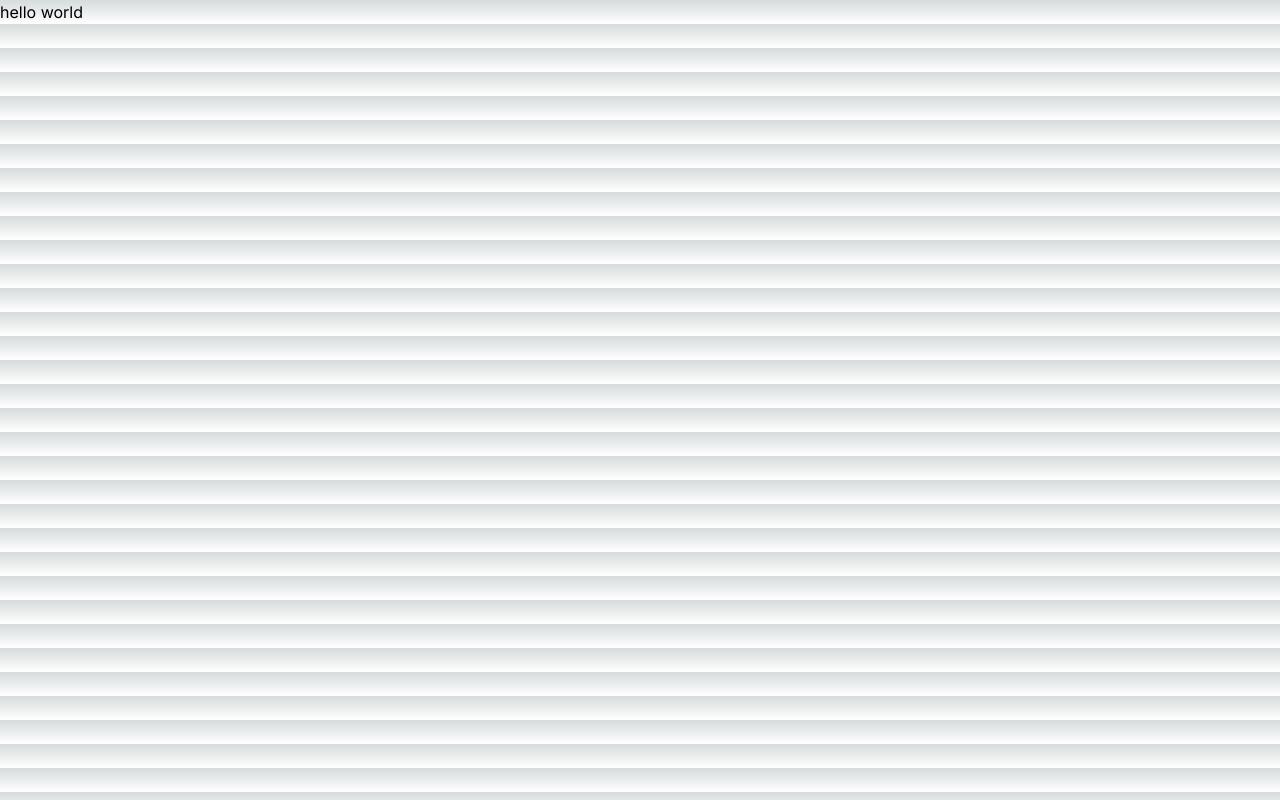
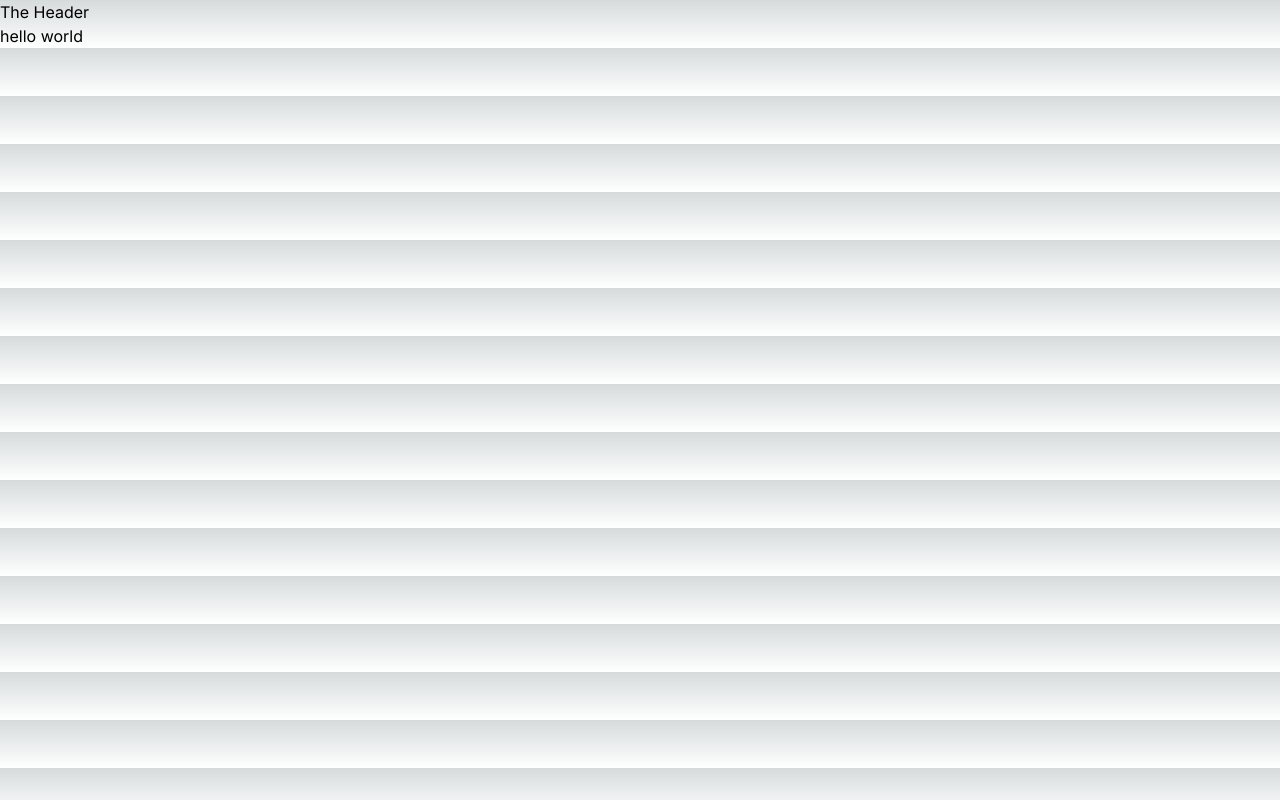
Before and after one commit to JoeLeeRob/pine-cabin-estate, a Next.js app: page / in a window 1280 px wide. Built offline with nearby package versions, Linux system fonts and the light colour scheme.

Commit message:
Add components directory

```diff
--- /dev/null
+++ b/app/components/TheHeader.js
@@ -0,0 +1,3 @@
+export default function TheHeader() {
+    return <h1>The Header</h1>
+}
--- a/app/page.js
+++ b/app/page.js
@@ -1,9 +1,11 @@
 import Image from 'next/image'
 import styles from './page.module.css'
+import TheHeader from './components/TheHeader'
 
 export default function Home() {
   return (
     <main>
+      <TheHeader />
       <p>hello world</p>
     </main>
   )
```
